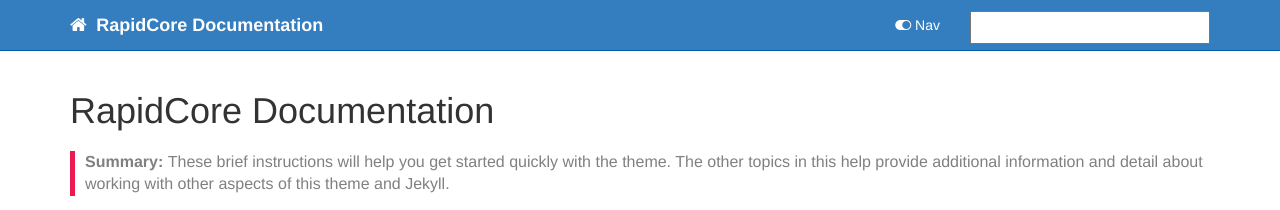
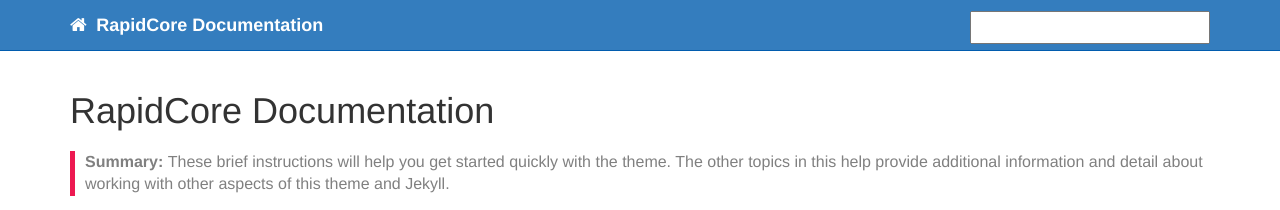
Before and after one commit to rapidcore/rapidcore, a Jekyll site: the page built from index.md, in a window 1280 px wide. Shown: the top 210 px of the page. Built offline with Jekyll 4.4.1, drawn with Linux system fonts in a browser that asks for light colours; nearby versions of some CDN libraries; comment, search, counter and statistics services are not loaded.

Commit message:
Remove Nav toggle button from topnav

```diff
--- a/_includes/topnav.html
+++ b/_includes/topnav.html
@@ -1,7 +1,7 @@
 <!-- Navigation -->
 <nav class="navbar navbar-inverse navbar-static-top">
     <div class="container topnavlinks">
-        <div class="navbar-header">
+         <div class="navbar-header">
             <button type="button" class="navbar-toggle" data-toggle="collapse" data-target="#bs-example-navbar-collapse-1">
                 <span class="sr-only">Toggle navigation</span>
                 <span class="icon-bar"></span>
@@ -13,7 +13,7 @@
         <div class="collapse navbar-collapse" id="bs-example-navbar-collapse-1">
             <ul class="nav navbar-nav navbar-right">
                 <!-- toggle sidebar button -->
-                <li><a id="tg-sb-link" href="#"><i id="tg-sb-icon" class="fa fa-toggle-on"></i> Nav</a></li>
+                <!-- <li><a id="tg-sb-link" href="#"><i id="tg-sb-icon" class="fa fa-toggle-on"></i> Nav</a></li> -->
                 <!-- entries without drop-downs appear here -->
 
 {% assign topnav = site.data[page.topnav] %}
```
